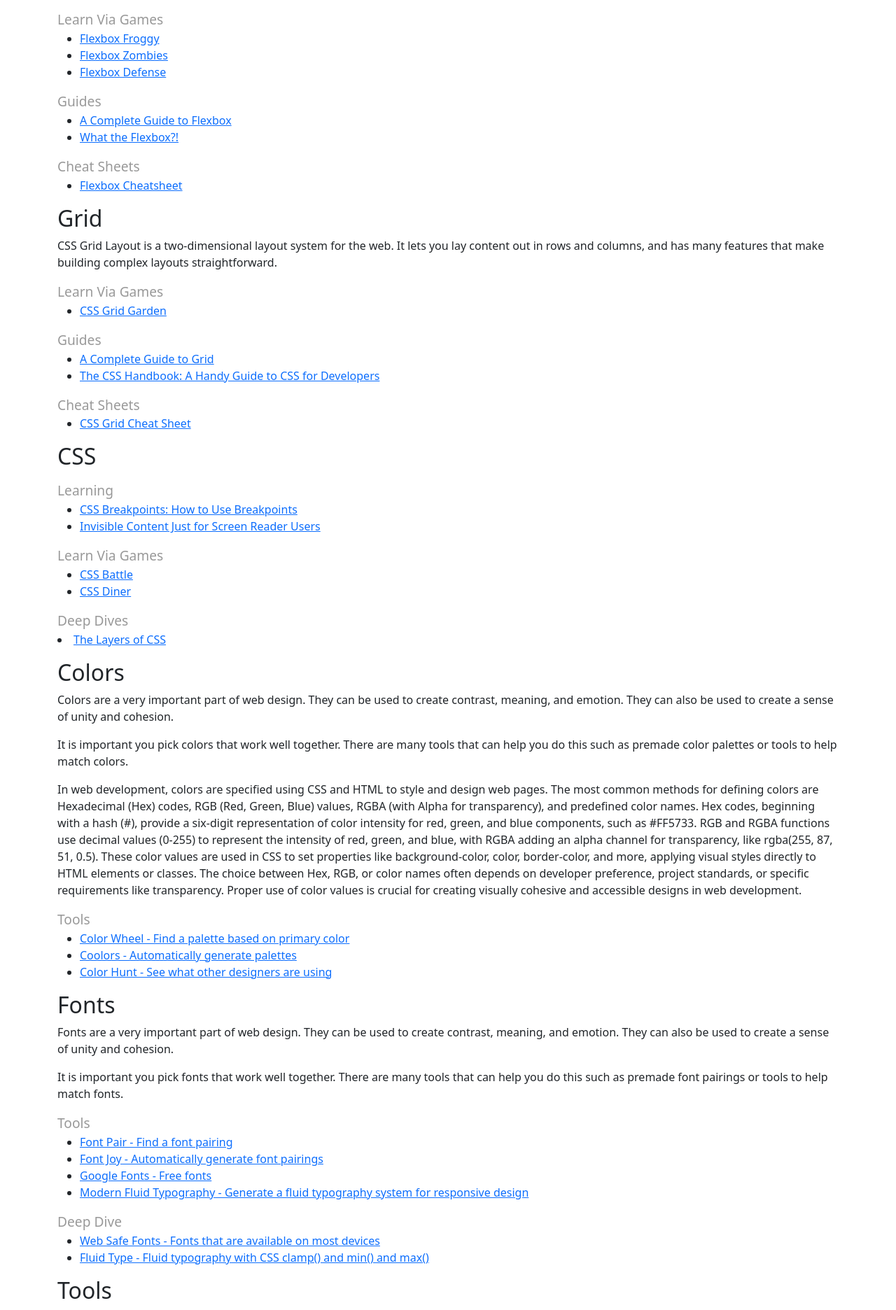
After one commit to admiralorbiter/Flask_Playground, a Flask app: page /web_dev_resources in a window 1280 px wide. The commit adds this page. Shown: the part 782-2654 px from the top of the page at 70% size. Run offline with Flask 3, Linux system fonts and the light colour scheme; some libraries are stand-ins or nearby versions.

Commit message:
Added webdev resources

```diff
--- a/app/static/style.css
+++ b/app/static/style.css
@@ -33,3 +33,10 @@ tr:nth-child(even) {
     line-height: 1; /* Adjust line-height as needed */
     border-radius: 3px; /* Adjust border-radius as needed */
 }
+
+figcaption {
+    font-size: 01.2em;
+    color: #999;
+    line-height: 1.5;
+    margin-top: 0.8em;
+}
--- a/app/templates/base.html
+++ b/app/templates/base.html
@@ -19,6 +19,9 @@
             <ul class="navbar-nav">
               <li class="nav-item">
                 <a class="nav-link active" aria-current="page" href="{{ url_for('index') }}">Home</a>
+              </li>
+              <li class="nav-item">
+                <a class="nav-link" href="{{ url_for('web_dev_resources') }}">Webdev Resources</a>
               </li>
               <!-- Admin Dashboard Link -->
               {% if current_user.is_authenticated %}
--- /dev/null
+++ b/app/templates/webdev/resources.html
@@ -0,0 +1,111 @@
+{% extends "base.html" %}
+{% block title %}
+    Resources
+{% endblock %}
+{% block content %}
+    <h1>Resources</h1>
+    <p><a href="https://andreasbm.github.io/web-skills/?compact">Web Skills</a> is a visual overview of useful skills to learn as a web developer. It is a great resource to help you find what you need to learn next.</p>
+    <p><a href="https://learntheweb.courses/topics/html-semantics-cheat-sheet/">HTML Semantics Cheat Sheet</a> is a great resource to help you learn the different HTML tags and their uses.</p>
+    <h2>Flexbox</h2>
+    <p>Flexbox is a layout mode of CSS3. It is designed for laying out items in a single direction, either horizontally or vertically. It can be used to achieve a lot of different layouts.</p>
+    <p>Flexbox is a cornerstone technology of responsive web design as it allows us to create flexible layouts that can adapt to different screen sizes.</p>
+    <img src="{{url_for('static', filename='imgs/justify-content-example.gif')}}" alt="flexbox example" width="50%">
+    <figure>
+        <figcaption>Learn Via Games</figcaption>
+            <ul>
+                <li><a href="https://flexboxfroggy.com/">Flexbox Froggy</a></li>
+                <li><a href="https://mastery.games/flexboxzombies/">Flexbox Zombies</a></li>
+                <li><a href="https://flexboxdefense.com/">Flexbox Defense</a></li>
+            </ul>
+        <figcaption>Guides</figcaption>
+            <ul>
+                <li><a href="https://css-tricks.com/snippets/css/a-guide-to-flexbox/">A Complete Guide to Flexbox</a></li>
+                <li><a href="https://flexbox.io/">What the Flexbox?!</a></li>
+            </ul>
+        <figcaption>Cheat Sheets</figcaption>
+            <ul>
+                <li><a href="https://yoksel.github.io/flex-cheatsheet/">Flexbox Cheatsheet</a></li>
+            </ul>
+    </figure>
+    <h2>Grid</h2>
+    <p>CSS Grid Layout is a two-dimensional layout system for the web. It lets you lay content out in rows and columns, and has many features that make building complex layouts straightforward.</p>
+    <figure>
+        <figcaption>Learn Via Games</figcaption>
+            <ul>
+                <li><a href="https://cssgridgarden.com/">CSS Grid Garden</a></li>
+            </ul>
+        <figcaption>Guides</figcaption>
+        <ul>
+            <li><a href="https://css-tricks.com/snippets/css/complete-guide-grid/">A Complete Guide to Grid</a></li>
+            <li><a href="https://www.freecodecamp.org/news/the-css-handbook-a-handy-guide-to-css-for-developers-b56695917d11/#css-grid">The CSS Handbook: A Handy Guide to CSS for Developers</a></li>
+        </ul>
+        <figcaption>Cheat Sheets</figcaption>
+        <ul>
+            <li><a href="https://grid.malven.co/">CSS Grid Cheat Sheet</a></li>
+        </ul>
+    </figure>
+    <h2>CSS</h2>
+    <figure>
+        <figcaption>Learning</figcaption>
+        <ul>
+            <li><a href="https://getflywheel.com/layout/css-breakpoints-responsive-design-how-to/">CSS Breakpoints: How to Use Breakpoints</a></li>
+            <li><a href="https://webaim.org/techniques/css/invisiblecontent/">Invisible Content Just for Screen Reader Users</a></li>
+        </ul>
+        <figcaption>Learn Via Games</figcaption>
+        <ul>
+            <li><a href="https://cssbattle.dev/">CSS Battle</a></li>
+            <li><a href="https://flukeout.github.io/">CSS Diner</a></li>
+        </ul>
+        <figcaption>Deep Dives</figcaption>
+        <li><a href="https://ishadeed.com/article/cascade-layers/">The Layers of CSS</a></li>
+    </figure>
+    <h2>Colors</h2>
+    <p>Colors are a very important part of web design. They can be used to create contrast, meaning, and emotion. They can also be used to create a sense of unity and cohesion.</p>
+    <p>It is important you pick colors that work well together. There are many tools that can help you do this such as premade color palettes or tools to  help match colors.</p>
+    <p>In web development, colors are specified using CSS and HTML to style and design web pages. The most common methods for defining colors are Hexadecimal (Hex) codes, RGB (Red, Green, Blue) values, RGBA (with Alpha for transparency), and predefined color names. Hex codes, beginning with a hash (#), provide a six-digit representation of color intensity for red, green, and blue components, such as #FF5733. RGB and RGBA functions use decimal values (0-255) to represent the intensity of red, green, and blue, with RGBA adding an alpha channel for transparency, like rgba(255, 87, 51, 0.5). These color values are used in CSS to set properties like background-color, color, border-color, and more, applying visual styles directly to HTML elements or classes. The choice between Hex, RGB, or color names often depends on developer preference, project standards, or specific requirements like transparency. Proper use of color values is crucial for creating visually cohesive and accessible designs in web development.</p>
+    <figure>
+        <figcaption>Tools</figcaption>
+            <ul>
+                <li><a href="https://baseline.is/tools/color-wheel/">Color Wheel - Find a palette based on primary color</a></li>
+                <li><a href="https://coolors.co/">Coolors - Automatically generate palettes</a></li>
+                <li><a href="https://colorhunt.co/">Color Hunt - See what other designers are using</a></li>
+            </ul>
+    </figure>
+    <h2>Fonts</h2>
+    <p>Fonts are a very important part of web design. They can be used to create contrast, meaning, and emotion. They can also be used to create a sense of unity and cohesion.</p>
+    <p>It is important you pick fonts that work well together. There are many tools that can help you do this such as premade font pairings or tools to  help match fonts.</p>
+    <figure>
+        <figcaption>Tools</figcaption>
+            <ul>
+                <li><a href="https://fontpair.co/">Font Pair - Find a font pairing</a></li>
+                <li><a href="https://fontjoy.com/">Font Joy - Automatically generate font pairings</a></li>
+                <li><a href="https://fonts.google.com/">Google Fonts - Free fonts</a></li>
+                <li><a href="https://modern-fluid-typography.vercel.app/">Modern Fluid Typography - Generate a fluid typography system for responsive design</a></li>
+            </ul>
+            <figcaption>Deep Dive</figcaption>
+            <ul>
+                <li><a href="https://web.mit.edu/jmorzins/www/fonts.html">Web Safe Fonts - Fonts that are available on most devices</a></li>
+                <li><a href="https://artequalswork.com/posts/fluid-type/">Fluid Type - Fluid typography with CSS clamp() and min() and max()</a></li>
+            </ul>
+
+    </figure>
+    <h2>Tools</h2>
+    <ul>
+        <li><a href="https://wickedbackgrounds.com/app">Wicked Backgrounds - Generate a background image</a></li>
+        <li><a href="https://www.remove.bg/">Remove Background - Remove background from images</a></li>
+        <li><a href="https://www.patterns.dev/resources/">Patterns - Community Code Patterns for Complex Applications</a></li>
+    </ul>
+    <figure>
+        <figcaption>Themes</figcaption>
+        <ul>
+            <li><a href="https://html5up.net/">HTML5 UP - Free responsive HTML5 and CSS3 site templates</a></li>
+            <li><a href="https://picocss.com/">Pico - A stupidly simple, blazing fast, tiny (< 1kb) CSS framework</a></li>
+            <li><a href="https://technext.github.io/100-template-bundle/">100 Template Bundle - Free templates</a></li>
+            <li><a href="https://themeforest.net/">Theme Forest - Paid themes</a></li>
+        </ul>
+    </figure>
+    <h2>JavaScript</h2>
+    <ul>
+        <li><a href="https://vanillajsguides.com/">Vanilla JS Guides - Learn JavaScript</a></li>
+    </ul>
+{% endblock %}
--- a/app/views.py
+++ b/app/views.py
@@ -23,6 +23,12 @@ def index():
 def home():
   projects = Project.query.all()
   return render_template("index.html", projects=projects)
+
+# Web Dev Resource Page
+# Shows the web dev resource page
+@app.route("/web_dev_resources", methods=["GET"])
+def web_dev_resources():
+    return render_template("webdev/resources.html")
 
 # Student Detail Page
 # Shows the student details and projects for a student
```
Also changed, not shown: 1 other file.
